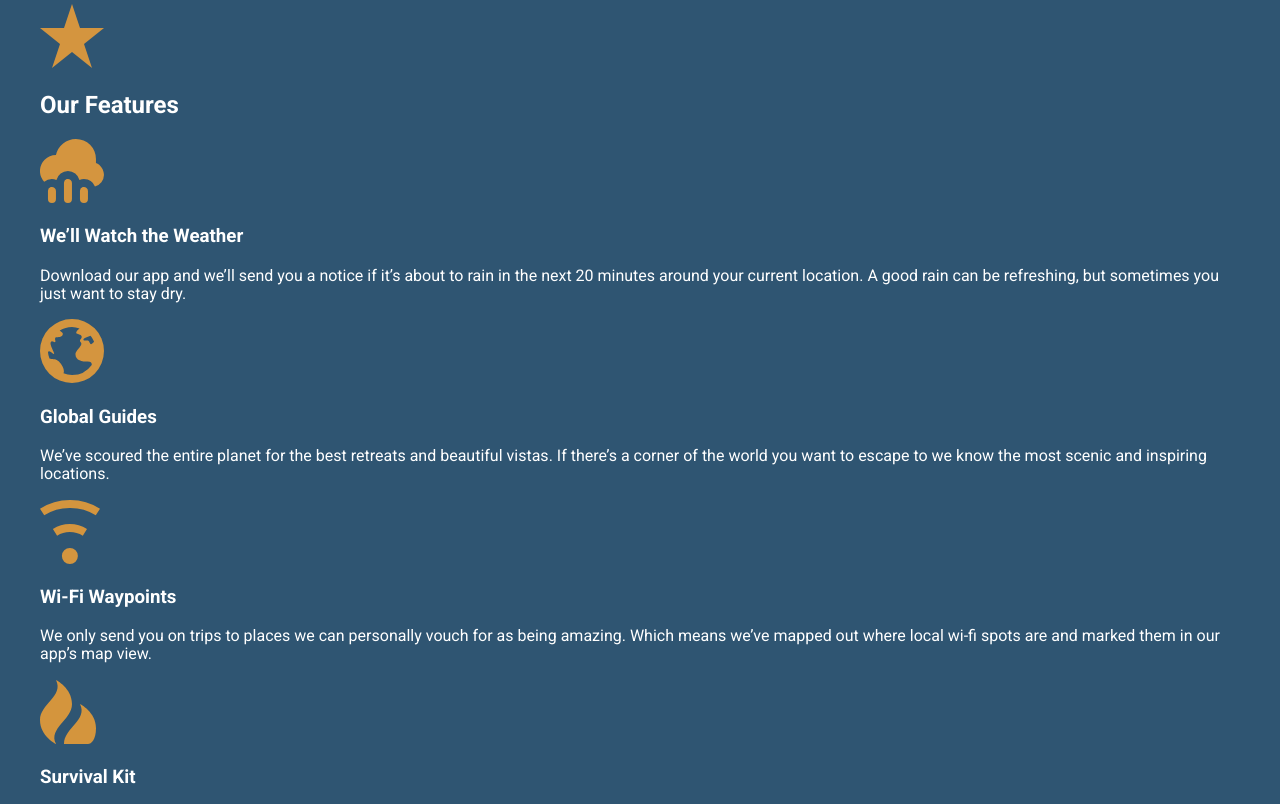
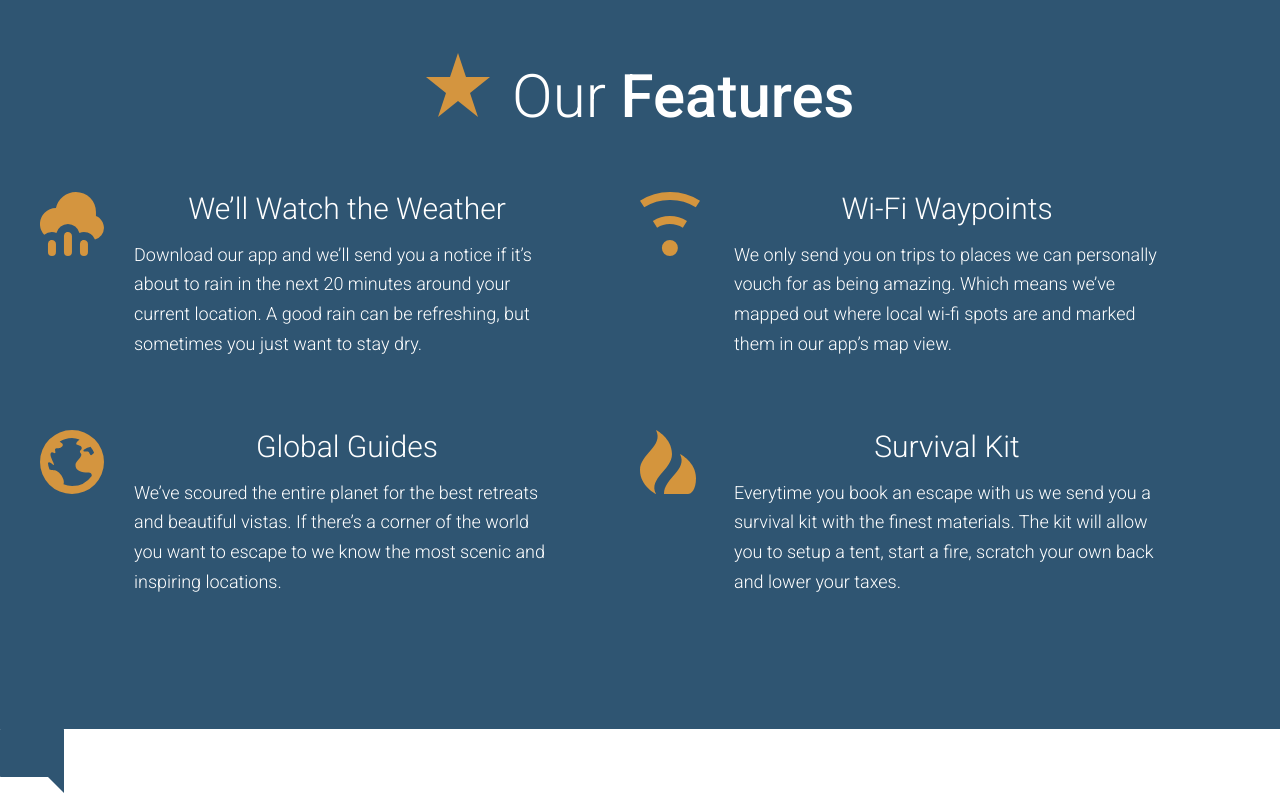
Before and after one commit to Tashinyimala/travel-site, a website: page app/index.html in a window 1280 px wide. Shown: the part 2203-3007 px from the top of the page. Drawn offline with Linux system fonts and the light colour scheme.

Commit message:
Completed css styling of our feature section

```diff
--- /dev/null
+++ b/app/assets/styles/modules/_feature-item.css
@@ -0,0 +1,36 @@
+.feature-item {
+  position: relative;
+  padding-bottom: 2rem;
+  margin-left: 2.5rem;
+  width: 100%;
+
+  @mixin atSmall {
+    padding-left: 5.875rem; /*94px*/
+    margin-left: 0;
+  }
+
+  &__icon {
+    display: block;
+    margin: 0 auto;
+
+    @mixin atSmall {
+      position: absolute;
+      left: 0;
+    }
+  }
+
+  &__title {
+    font-size: 1.6rem;
+    font-weight: 300;
+    margin-bottom: 0.8rem;
+    text-align: center;
+    margin-top: 0.7rem;
+    margin-bottom: 0.8rem;
+
+    @mixin atSmall {
+      text-align: left;
+      margin-top: 1rem;
+      font-size: 1.875rem; /*30px*/
+    }
+  }
+}
--- a/app/assets/styles/modules/_generic-content-container.css
+++ b/app/assets/styles/modules/_generic-content-container.css
@@ -1,7 +1,8 @@
 .generic-content-container {
   p {
+    font-weight: 300;
     line-height: 1.65;
-    margin: 1.8rem 0;
+    margin: 0 0 1.8rem 0;
     font-weight: 350;
 
     @mixin atSmall {
--- a/app/assets/styles/modules/_row.css
+++ b/app/assets/styles/modules/_row.css
@@ -7,6 +7,14 @@
 
   &--gutters > div {
     padding-right: 2rem;
+  }
+
+  &--gutters-large {
+    margin-right: -5 rem;
+  }
+
+  &--gutters-large > div {
+    padding-right: 5rem;
   }
 
   &__b-margin-until-medium {
@@ -27,6 +35,11 @@
       width: 37%;
     }
 
+    &__medium-6 {
+      float: left;
+      width: 50%;
+    }
+
     &__medium-8 {
       float: left;
       width: 66.66%;
--- /dev/null
+++ b/app/assets/styles/modules/_section-title.css
@@ -0,0 +1,27 @@
+.section-title {
+  font-size: 2.55rem;
+  font-weight: 300;
+  text-align: center;
+
+  @mixin atSmall {
+    font-size: 3.75rem;
+  }
+
+  strong {
+    font-weight: 500;
+  }
+
+  &__icon {
+    display: block;
+    margin-left: auto;
+    margin-right: auto;
+    margin-bottom: 0.5rem;
+
+    @mixin atSmall {
+      margin-right: 0.5rem;
+      margin-left: 0;
+      margin-bottom: 0;
+      display: inline;
+    }
+  }
+}
--- a/app/assets/styles/styles.css
+++ b/app/assets/styles/styles.css
@@ -9,3 +9,5 @@
 @import 'modules/_headline';
 @import 'modules/_row';
 @import 'modules/_generic-content-container';
+@import 'modules/_section-title';
+@import 'modules/_feature-item';
--- a/app/index.html
+++ b/app/index.html
@@ -179,40 +179,70 @@
     <!-- Features Section-->
     <div id="features" class="page-section page-section--blue">
       <div class="wrapper">
-        <img src="assets/images/icons/star.svg" />
-        <h2>Our Features</h2>
+        <h2 class="section-title">
+          <img src="assets/images/icons/star.svg" class="section-title__icon" />
+          Our <strong>Features</strong>
+        </h2>
 
-        <img src="assets/images/icons/rain.svg" />
-        <h3>We&rsquo;ll Watch the Weather</h3>
+        <div class="row row--gutters-large generic-content-container">
+          <div class="row__medium-6">
+            <div class="feature-item">
+              <img
+                class="feature-item__icon"
+                src="assets/images/icons/rain.svg"
+              />
+              <h3 class="feature-item__title">We&rsquo;ll Watch the Weather</h3>
               <p>
-          Download our app and we&rsquo;ll send you a notice if it&rsquo;s about
-          to rain in the next 20 minutes around your current location. A good
-          rain can be refreshing, but sometimes you just want to stay dry.
+                Download our app and we&rsquo;ll send you a notice if it&rsquo;s
+                about to rain in the next 20 minutes around your current
+                location. A good rain can be refreshing, but sometimes you just
+                want to stay dry.
               </p>
+            </div>
 
-        <img src="assets/images/icons/globe.svg" />
-        <h3>Global Guides</h3>
+            <div class="feature-item">
+              <img
+                class="feature-item__icon"
+                src="assets/images/icons/globe.svg"
+              />
+              <h3 class="feature-item__title">Global Guides</h3>
               <p>
                 We&rsquo;ve scoured the entire planet for the best retreats and
-          beautiful vistas. If there&rsquo;s a corner of the world you want to
-          escape to we know the most scenic and inspiring locations.
+                beautiful vistas. If there&rsquo;s a corner of the world you
+                want to escape to we know the most scenic and inspiring
+                locations.
               </p>
+            </div>
+          </div>
 
-        <img src="assets/images/icons/wifi.svg" />
-        <h3>Wi-Fi Waypoints</h3>
+          <div class="row__medium-6">
+            <div class="feature-item">
+              <img
+                class="feature-item__icon"
+                src="assets/images/icons/wifi.svg"
+              />
+              <h3 class="feature-item__title">Wi-Fi Waypoints</h3>
               <p>
-          We only send you on trips to places we can personally vouch for as
-          being amazing. Which means we&rsquo;ve mapped out where local wi-fi
-          spots are and marked them in our app&rsquo;s map view.
+                We only send you on trips to places we can personally vouch for
+                as being amazing. Which means we&rsquo;ve mapped out where local
+                wi-fi spots are and marked them in our app&rsquo;s map view.
               </p>
+            </div>
 
-        <img src="assets/images/icons/fire.svg" />
-        <h3>Survival Kit</h3>
+            <div class="feature-item">
+              <img
+                class="feature-item__icon"
+                src="assets/images/icons/fire.svg"
+              />
+              <h3 class="feature-item__title">Survival Kit</h3>
               <p>
-          Everytime you book an escape with us we send you a survival kit with
-          the finest materials. The kit will allow you to setup a tent, start a
-          fire, scratch your own back and lower your taxes.
+                Everytime you book an escape with us we send you a survival kit
+                with the finest materials. The kit will allow you to setup a
+                tent, start a fire, scratch your own back and lower your taxes.
               </p>
+            </div>
+          </div>
+        </div>
       </div>
     </div>
 
--- a/app/temp/styles/styles.css
+++ b/app/temp/styles/styles.css
@@ -580,6 +580,14 @@ a {
     padding-right: 2rem;
   }
 
+.row--gutters-large {
+    margin-right: -5 rem;
+  }
+
+.row--gutters-large > div {
+    padding-right: 5rem;
+  }
+
 .row__b-margin-until-medium {
     margin-bottom: 1rem;
   }
@@ -598,6 +606,11 @@ a {
       width: 37%;
     }
 
+    .row__medium-6 {
+      float: left;
+      width: 50%;
+    }
+
     .row__medium-8 {
       float: left;
       width: 66.66%;
@@ -609,8 +622,9 @@ a {
   }
 
 .generic-content-container p {
+    font-weight: 300;
     line-height: 1.65;
-    margin: 1.8rem 0;
+    margin: 0 0 1.8rem 0;
     font-weight: 350;
   }
 
@@ -624,3 +638,81 @@ a {
 .generic-content-container p a {
     font-weight: 700;
   }
+
+.section-title {
+  font-size: 2.55rem;
+  font-weight: 300;
+  text-align: center;
+}
+
+@media (min-width: 530px) {
+
+.section-title {
+    font-size: 3.75rem
+}
+  }
+
+.section-title strong {
+    font-weight: 500;
+  }
+
+.section-title__icon {
+    display: block;
+    margin-left: auto;
+    margin-right: auto;
+    margin-bottom: 0.5rem;
+  }
+
+@media (min-width: 530px) {
+
+.section-title__icon {
+      margin-right: 0.5rem;
+      margin-left: 0;
+      margin-bottom: 0;
+      display: inline
+  }
+  }
+
+.feature-item {
+  position: relative;
+  padding-bottom: 2rem;
+  margin-left: 2.5rem;
+  width: 100%;
+}
+
+@media (min-width: 530px) {
+
+.feature-item {
+    padding-left: 5.875rem; /*94px*/
+    margin-left: 0
+}
+  }
+
+.feature-item__icon {
+    display: block;
+    margin: 0 auto;
+  }
+
+@media (min-width: 530px) {
+
+.feature-item__icon {
+      position: absolute;
+      left: 0
+  }
+  }
+
+.feature-item__title {
+    font-size: 1.6rem;
+    font-weight: 300;
+    margin-bottom: 0.8rem;
+    text-align: center;
+    margin-top: 0.7rem;
+    margin-bottom: 0.8rem;
+  }
+
+@media (min-width: 530px) {
+
+.feature-item__title {
+      font-size: 1.875rem /*30px*/
+  }
+  }
```
Lines whose indentation alone changed are shown as unchanged.
